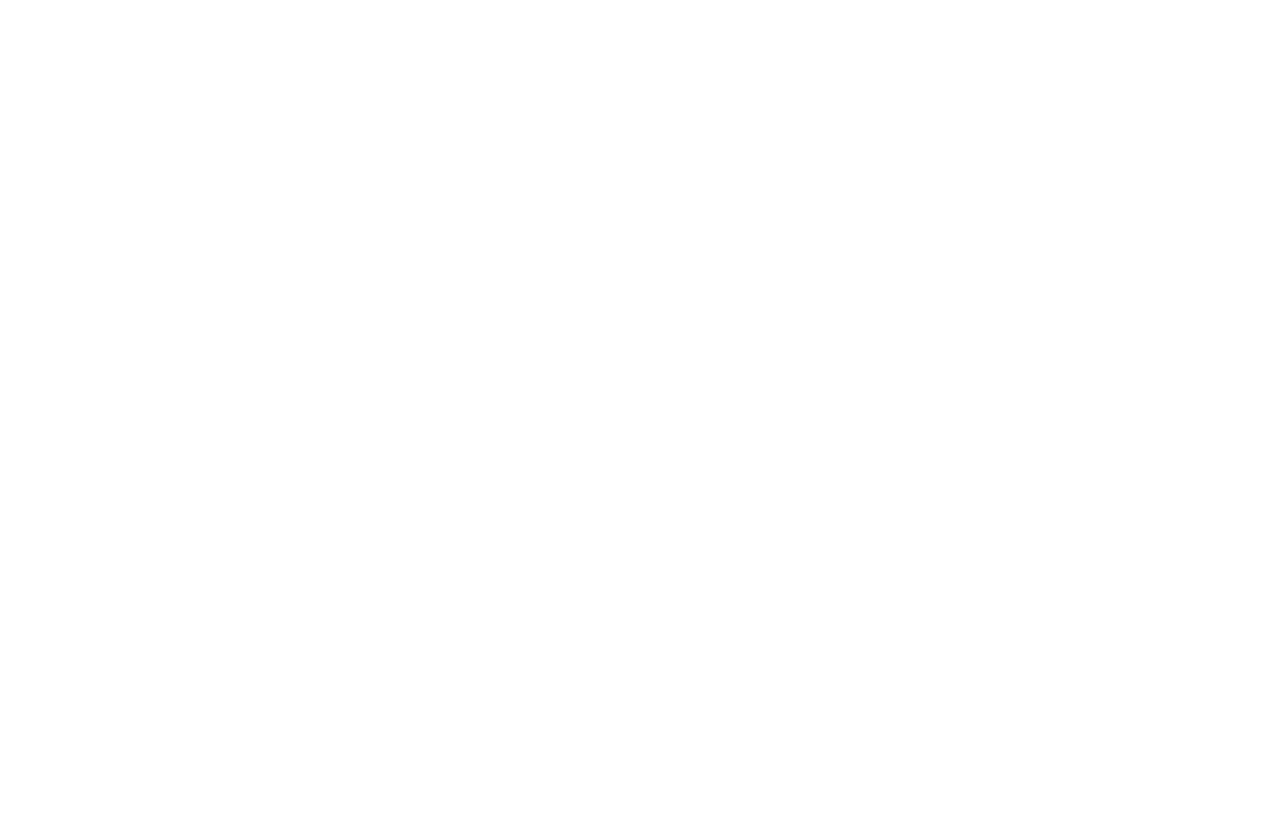
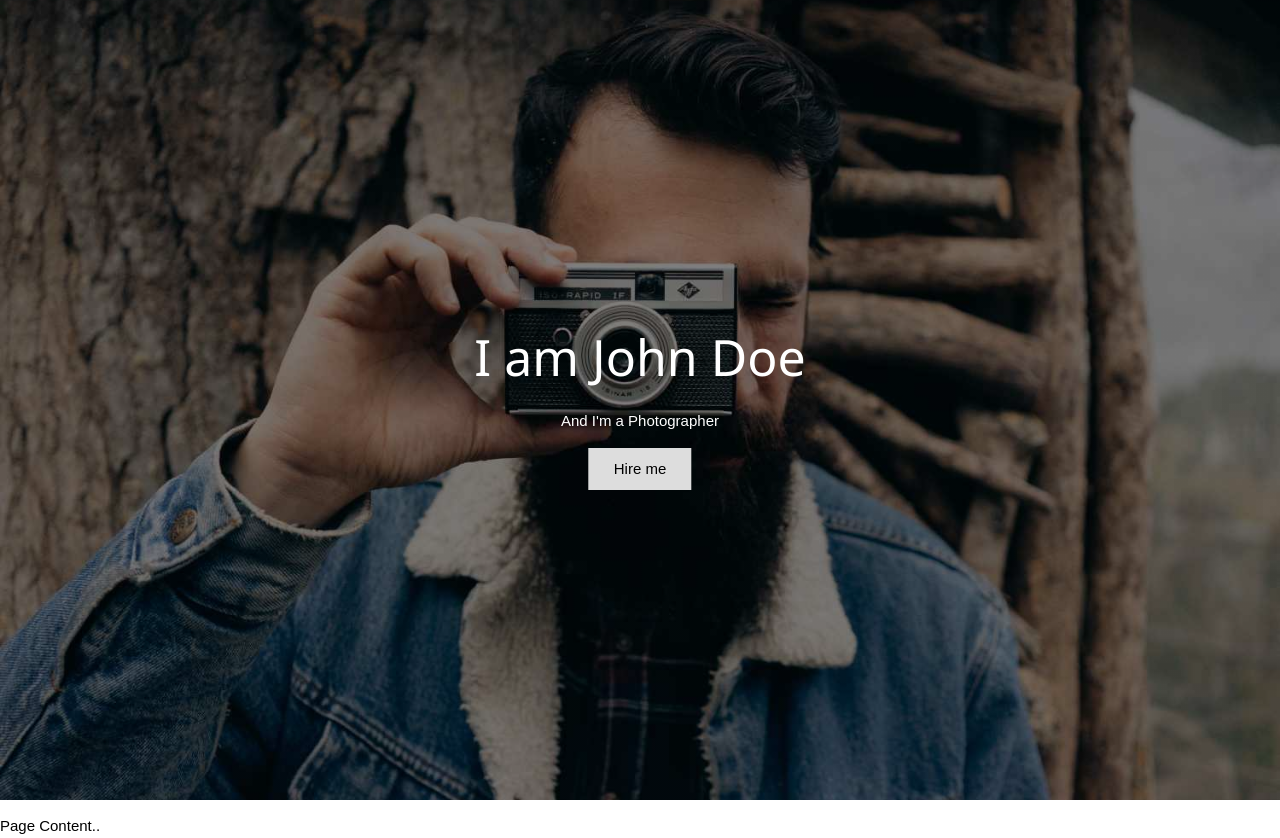
Before and after one commit to Marking-Time/Portfolio, a plain HTML site: page PonyDistress.html in a window 1280 px wide. Before the commit the page ends 800 px from the top, so only its background shows below. Drawn offline with Linux system fonts and the light colour scheme.

Commit message:
Create hero biolerplate

```diff
--- a/PonyDistress.html
+++ b/PonyDistress.html
@@ -5,9 +5,19 @@
     <meta name="viewport" content="width=device-width, initial-scale=1.0">
     <link rel="stylesheet" href="w3.css">
     <link rel="stylesheet" href="hotel.css">
+    <link rel="stylesheet" href="mark_style.css">
     <title>Hotel</title>
 </head>
 <body>
+    <div class="hero-image">
+        <div class="hero-text">
+          <h1 style="font-size:50px">I am John Doe</h1>
+          <p>And I'm a Photographer</p>
+          <button>Hire me</button>
+        </div>
+      </div>
+
+      <p>Page Content..</p>
 
 </body>
 </html>
--- a/hotel.css
+++ b/hotel.css
@@ -0,0 +1,38 @@
+body, html {
+    height: 100%;
+    margin: 0;
+    font-family: Arial, Helvetica, sans-serif;
+
+  .hero-image {
+    background-image: linear-gradient(rgba(0, 0, 0, 0.5), rgba(0, 0, 0, 0.5)), url("photographer.jpg");
+    height: 100%;
+    background-position: center;
+    background-repeat: no-repeat;
+    background-size: cover;
+    position: relative;
+  }
+
+  .hero-text {
+    text-align: center;
+    position: absolute;
+    top: 50%;
+    left: 50%;
+    transform: translate(-50%, -50%);
+    color: white;
+  }
+
+  .hero-text button {
+    border: none;
+    outline: 0;
+    display: inline-block;
+    padding: 10px 25px;
+    color: black;
+    background-color: #ddd;
+    text-align: center;
+    cursor: pointer;
+  }
+
+  .hero-text button:hover {
+    background-color: #555;
+    color: white;
+  }
--- a/mark_style.css
+++ b/mark_style.css
@@ -28,3 +28,8 @@
 .mark_color_pur {
     background-color: #ab599a;
 }
+
+.mark-hero {
+
+
+}
```
Also changed, not shown: images/photographer.jpg (added), photographer.jpg (added).
